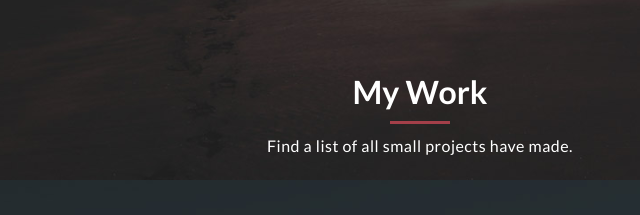
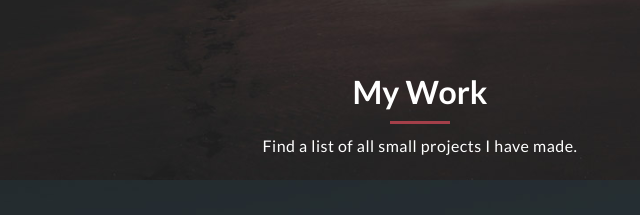
Before and after one commit to adrover123/web-portfolio, a plain HTML site: page index.html in a window 1280 px wide. Shown: the part 2220-2435 px from the top of the page, 380-1020 px from the left. Drawn offline with Linux system fonts and the light colour scheme.

Commit message:
update to html.index

```diff
--- a/index.html
+++ b/index.html
@@ -216,7 +216,7 @@ https://templatemo.com/tm-531-reflux
           <div class="section-heading">
             <h2>My Work</h2>
             <div class="line-dec"></div>
-            <span>Find a list of all small projects have made.</span>
+            <span>Find a list of all small projects I have made.</span>
           </div>
           <div class="row">
             <div class="isotope-wrapper">
```
